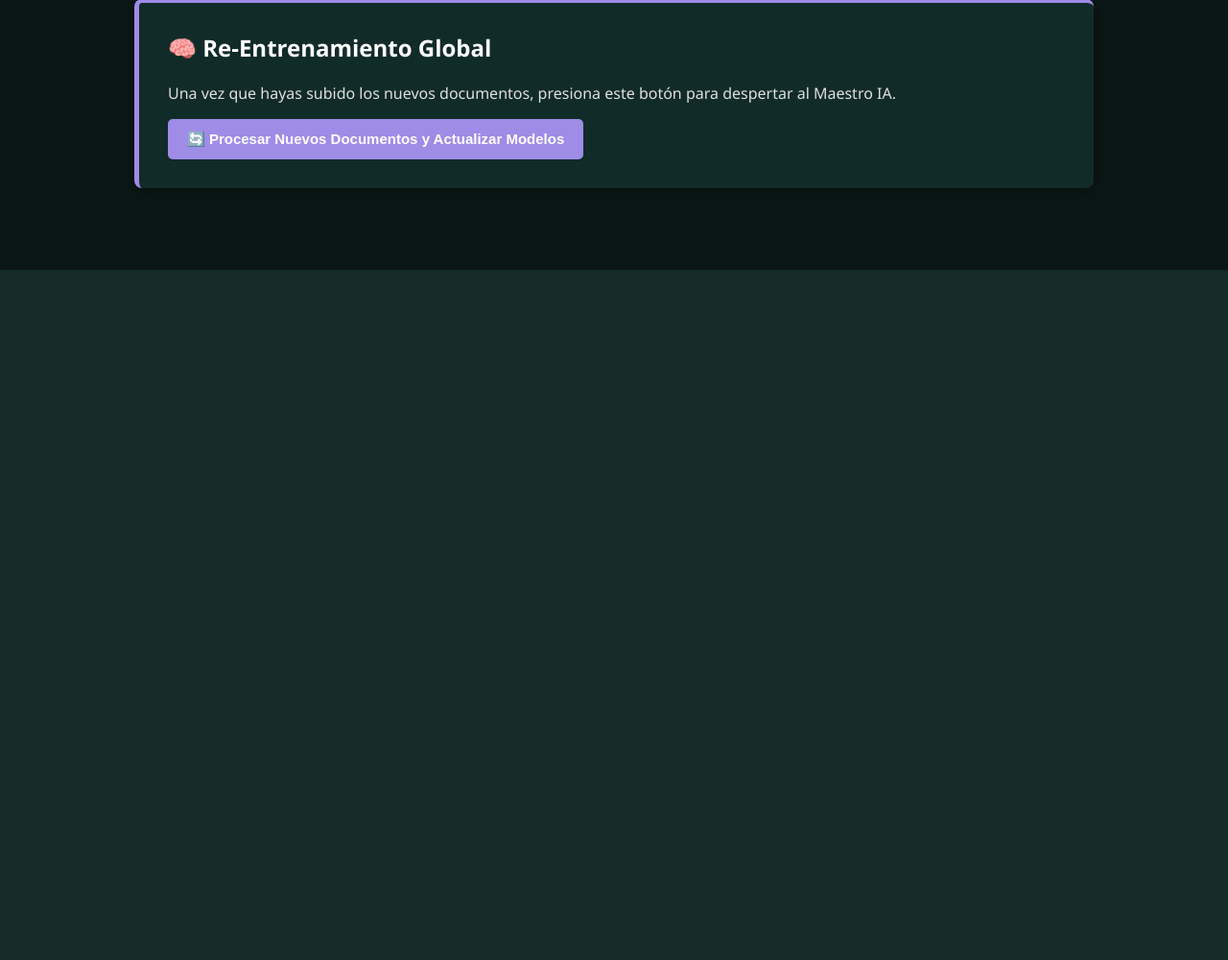
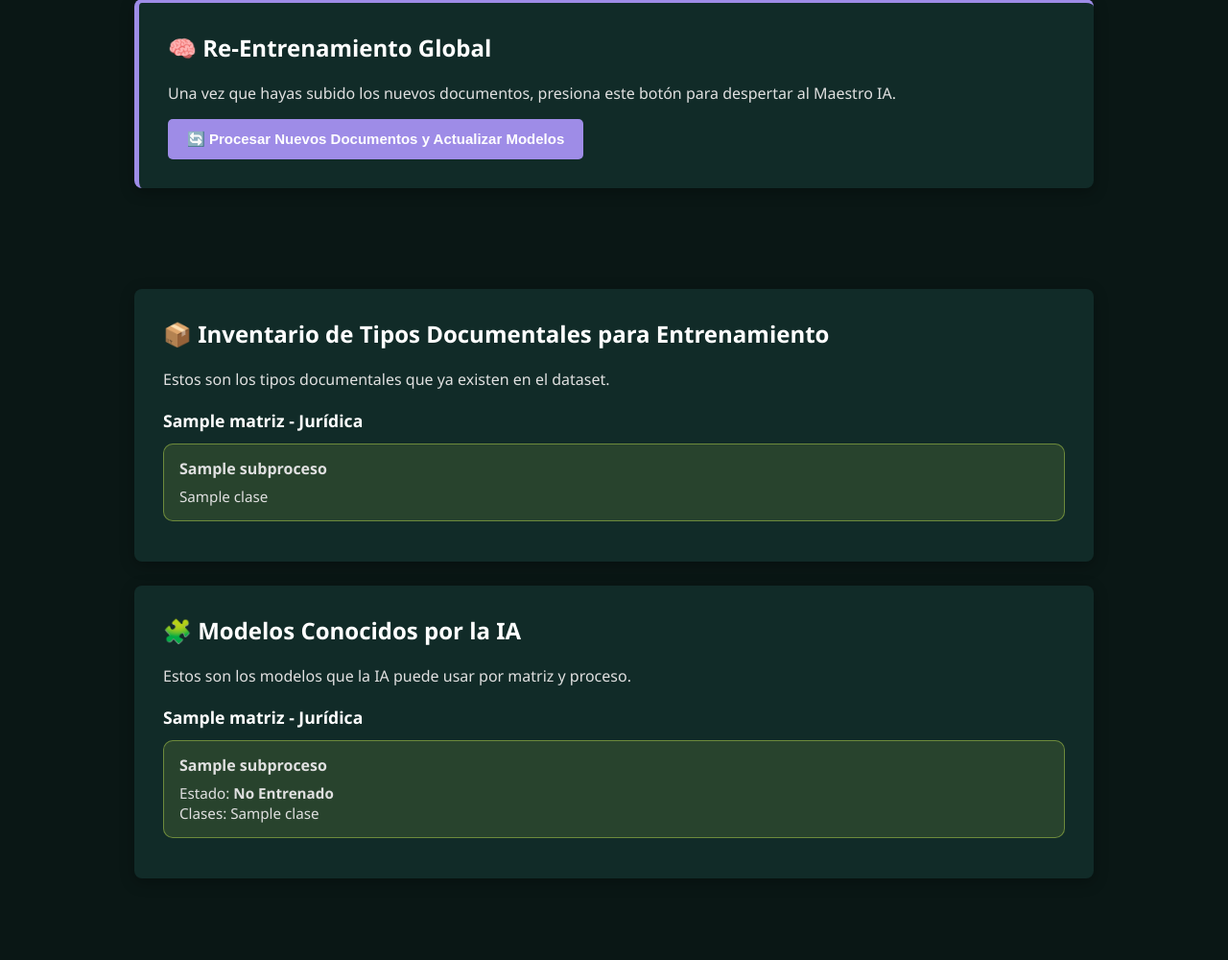
Before and after one commit to n4riix/ProyectoCdc, a Flask app: template web_app/templates/admin.html in a window 1280 px wide. Shown: the part 596-1596 px from the top of the page at 96% size. Before the commit the page ends 877 px from the top, so only its background shows below. Run offline with Flask 3, Linux system fonts and the light colour scheme; the template is opened without the code that fills it: most values are stand-ins (such as "Sample title", 1, 10 or a date in 2020).

Commit message:
Reparacion de auditorio y primer inventario de conocimienro

```diff
--- a/docker-compose.yml
+++ b/docker-compose.yml
@@ -12,6 +12,7 @@ services:
       - "5000:5000"
     environment:
       - PYTHONUNBUFFERED=1
+      - SECRET_KEY=cdc_banco_secreto_super_seguro
     volumes:
       - ./web_app:/app
       - ./volumen_compartido:/volumen_compartido
@@ -27,6 +28,7 @@ services:
     container_name: cdc_trainer
     environment:
       - PYTHONUNBUFFERED=1
+      - SECRET_KEY=cdc_banco_secreto_super_seguro
     volumes:
       - ./trainer_app:/app
       - ./volumen_compartido:/volumen_compartido
--- a/web_app/app.py
+++ b/web_app/app.py
@@ -1,5 +1,6 @@
 from flask import Flask, render_template, request, redirect, url_for, session, flash, jsonify
 from core.db_models import inicializar_base_datos, verificar_usuario
+from core.inventory import obtener_inventario_tipos_documentales, obtener_modelos_conocidos, extension_permitida
 from werkzeug.utils import secure_filename
 import os
 
@@ -7,7 +8,7 @@ import os
 from core.auditor import procesar_lote_kofax
 
 app = Flask(__name__)
-app.secret_key = 'cdc_banco_secreto_super_seguro'
+app.secret_key = os.environ.get('SECRET_KEY', 'cdc_banco_secreto_super_seguro')
 
 with app.app_context():
     inicializar_base_datos()
@@ -59,7 +60,17 @@ def admin():
     if session['rol'] != 'admin':
         flash("Acceso denegado. Módulo exclusivo para Administradores.", "danger")
         return redirect(url_for('dashboard'))
-    return render_template('admin.html', usuario=session['usuario'], rol=session['rol'])
+
+    inventario = obtener_inventario_tipos_documentales()
+    modelos_conocidos = obtener_modelos_conocidos()
+
+    return render_template(
+        'admin.html',
+        usuario=session['usuario'],
+        rol=session['rol'],
+        inventario=inventario,
+        modelos_conocidos=modelos_conocidos
+    )
 
 @app.route('/admin/subir_documentos', methods=['POST'])
 @login_requerido
@@ -83,13 +94,21 @@ def subir_documentos():
     os.makedirs(ruta_destino, exist_ok=True)
 
     guardados = 0
+    invalidos = 0
     for archivo in archivos:
         if archivo.filename:
             filename = secure_filename(archivo.filename)
+            if not extension_permitida(filename):
+                invalidos += 1
+                continue
             archivo.save(os.path.join(ruta_destino, filename))
             guardados += 1
 
-    flash(f"✅ Éxito: Se guardaron {guardados} archivos en la categoría '{clase_doc_segura}'.", "success")
+    mensaje = f"✅ Éxito: Se guardaron {guardados} archivos en la categoría '{clase_doc_segura}'."
+    if invalidos:
+        mensaje += f" ({invalidos} archivo(s) inválido(s) omitido(s). Use TIF, PDF, JPG o PNG)."
+
+    flash(mensaje, "success")
     return redirect(url_for('admin'))
 
 @app.route('/admin/entrenar', methods=['POST'])
--- /dev/null
+++ b/web_app/core/inventory.py
@@ -0,0 +1,79 @@
+import os
+import joblib
+
+BASE_DIR = os.path.dirname(os.path.dirname(os.path.abspath(__file__)))
+DATASET_DIR = os.path.join(BASE_DIR, '..', 'volumen_compartido', 'dataset_entrenamiento')
+CEREBROS_DIR = os.path.join(BASE_DIR, '..', 'volumen_compartido', 'cerebros_ia')
+
+ALLOWED_EXTENSIONS = {'.tif', '.tiff', '.pdf', '.jpg', '.jpeg', '.png'}
+
+
+def extension_permitida(nombre_archivo):
+    _, ext = os.path.splitext(nombre_archivo)
+    return ext.lower() in ALLOWED_EXTENSIONS
+
+
+def obtener_inventario_tipos_documentales():
+    inventario = {}
+
+    for matriz in ['BT', 'BR']:
+        ruta_matriz = os.path.join(DATASET_DIR, matriz)
+        if not os.path.isdir(ruta_matriz):
+            continue
+
+        for subproceso in sorted(os.listdir(ruta_matriz)):
+            ruta_subproceso = os.path.join(ruta_matriz, subproceso)
+            if not os.path.isdir(ruta_subproceso):
+                continue
+
+            clases = sorted(
+                nombre for nombre in os.listdir(ruta_subproceso)
+                if os.path.isdir(os.path.join(ruta_subproceso, nombre))
+            )
+
+            if clases:
+                inventario.setdefault(matriz, {})[subproceso] = clases
+
+    return inventario
+
+
+def obtener_modelos_conocidos():
+    modelos = {}
+
+    for matriz in ['BT', 'BR']:
+        ruta_matriz = os.path.join(CEREBROS_DIR, matriz)
+        if not os.path.isdir(ruta_matriz):
+            continue
+
+        for subproceso in sorted(os.listdir(ruta_matriz)):
+            ruta_subproceso = os.path.join(ruta_matriz, subproceso)
+            if not os.path.isdir(ruta_subproceso):
+                continue
+
+            ruta_modelo = os.path.join(ruta_subproceso, 'modelo.pkl')
+            clases = []
+            entrenado = False
+
+            if os.path.exists(ruta_modelo):
+                try:
+                    modelo = joblib.load(ruta_modelo)
+                    clases = list(getattr(modelo, 'classes_', []))
+                    entrenado = True
+                except Exception:
+                    clases = []
+
+            if not clases:
+                ruta_dataset = os.path.join(DATASET_DIR, matriz, subproceso)
+                if os.path.isdir(ruta_dataset):
+                    clases = sorted(
+                        nombre for nombre in os.listdir(ruta_dataset)
+                        if os.path.isdir(os.path.join(ruta_dataset, nombre))
+                    )
+
+            if clases:
+                modelos.setdefault(matriz, {})[subproceso] = {
+                    'entrenado': entrenado,
+                    'clases': clases,
+                }
+
+    return modelos
--- a/web_app/static/css/estilo_banco.css
+++ b/web_app/static/css/estilo_banco.css
@@ -65,6 +65,12 @@ body { font-family: 'Segoe UI', sans-serif; background-color: var(--bg-body); co
 .card { background: var(--bg-card); padding: 30px; border-radius: 8px; box-shadow: 0 4px 15px var(--card-shadow); margin-bottom: 25px; border-top: 4px solid var(--border-accent); transition: background-color 0.4s; }
 .card h2, .card h3 { color: var(--text-heading); transition: color 0.4s; margin-top: 0; }
 
+.section-group { margin-top: 20px; }
+.section-group h3 { margin-bottom: 12px; font-size: 1.1rem; color: var(--text-heading); }
+.small-card { background: rgba(212, 245, 84, 0.12); border: 1px solid rgba(212, 245, 84, 0.4); padding: 14px 16px; border-radius: 10px; margin-bottom: 12px; }
+.small-card strong { display: block; margin-bottom: 8px; }
+.small-card p { margin: 0; color: var(--text-main); font-size: 0.95rem; line-height: 1.4; }
+
 /* Botones base */
 .btn { padding: 12px 20px; border: none; border-radius: 5px; cursor: pointer; font-size: 15px; font-weight: bold; text-decoration: none; display: inline-block; transition: all 0.3s ease; }
 .btn:hover { transform: translateY(-2px); box-shadow: 0 4px 8px var(--card-shadow); }
--- a/web_app/templates/admin.html
+++ b/web_app/templates/admin.html
@@ -78,6 +78,49 @@
             <button id="btn-entrenar" class="btn btn-action-purple">
                 🔄 Procesar Nuevos Documentos y Actualizar Modelos
             </button>
+        </div>
+    </div>
+
+    <div class="container">
+        <div class="card" style="border-left: 5px solid var(--color-action-green); border-top: 4px solid var(--color-action-green);">
+            <h2>📦 Inventario de Tipos Documentales para Entrenamiento</h2>
+            <p>Estos son los tipos documentales que ya existen en el dataset.</p>
+            {% if inventario %}
+                {% for matriz, subprocesos in inventario.items() %}
+                    <div class="section-group">
+                        <h3>{{ matriz }} - {{ 'Natural' if matriz == 'BT' else 'Jurídica' }}</h3>
+                        {% for subproceso, clases in subprocesos.items() %}
+                            <div class="small-card">
+                                <strong>{{ subproceso }}</strong>
+                                <p>{{ clases | join(', ') }}</p>
+                            </div>
+                        {% endfor %}
+                    </div>
+                {% endfor %}
+            {% else %}
+                <p>No se encontraron tipos documentales cargados.</p>
+            {% endif %}
+        </div>
+
+        <div class="card" style="border-left: 5px solid var(--color-action-sky); border-top: 4px solid var(--color-action-sky);">
+            <h2>🧩 Modelos Conocidos por la IA</h2>
+            <p>Estos son los modelos que la IA puede usar por matriz y proceso.</p>
+            {% if modelos_conocidos %}
+                {% for matriz, subprocesos in modelos_conocidos.items() %}
+                    <div class="section-group">
+                        <h3>{{ matriz }} - {{ 'Natural' if matriz == 'BT' else 'Jurídica' }}</h3>
+                        {% for subproceso, info in subprocesos.items() %}
+                            <div class="small-card">
+                                <strong>{{ subproceso }}</strong>
+                                <p>Estado: <span style="font-weight: 700;">{{ 'Entrenado' if info.entrenado else 'No Entrenado' }}</span></p>
+                                <p>Clases: {{ info.clases | join(', ') }}</p>
+                            </div>
+                        {% endfor %}
+                    </div>
+                {% endfor %}
+            {% else %}
+                <p>No hay modelos entrenados disponibles.</p>
+            {% endif %}
         </div>
     </div>
 
@@ -168,6 +211,5 @@
             modal.style.display = 'none';
         });
     </script>
-    </script>
 </body>
 </html>
```
Also changed, not shown: web_app/core/auditor.py (+50 -49 lines), web_app/core/__init__.py (deleted), 2 other files.
